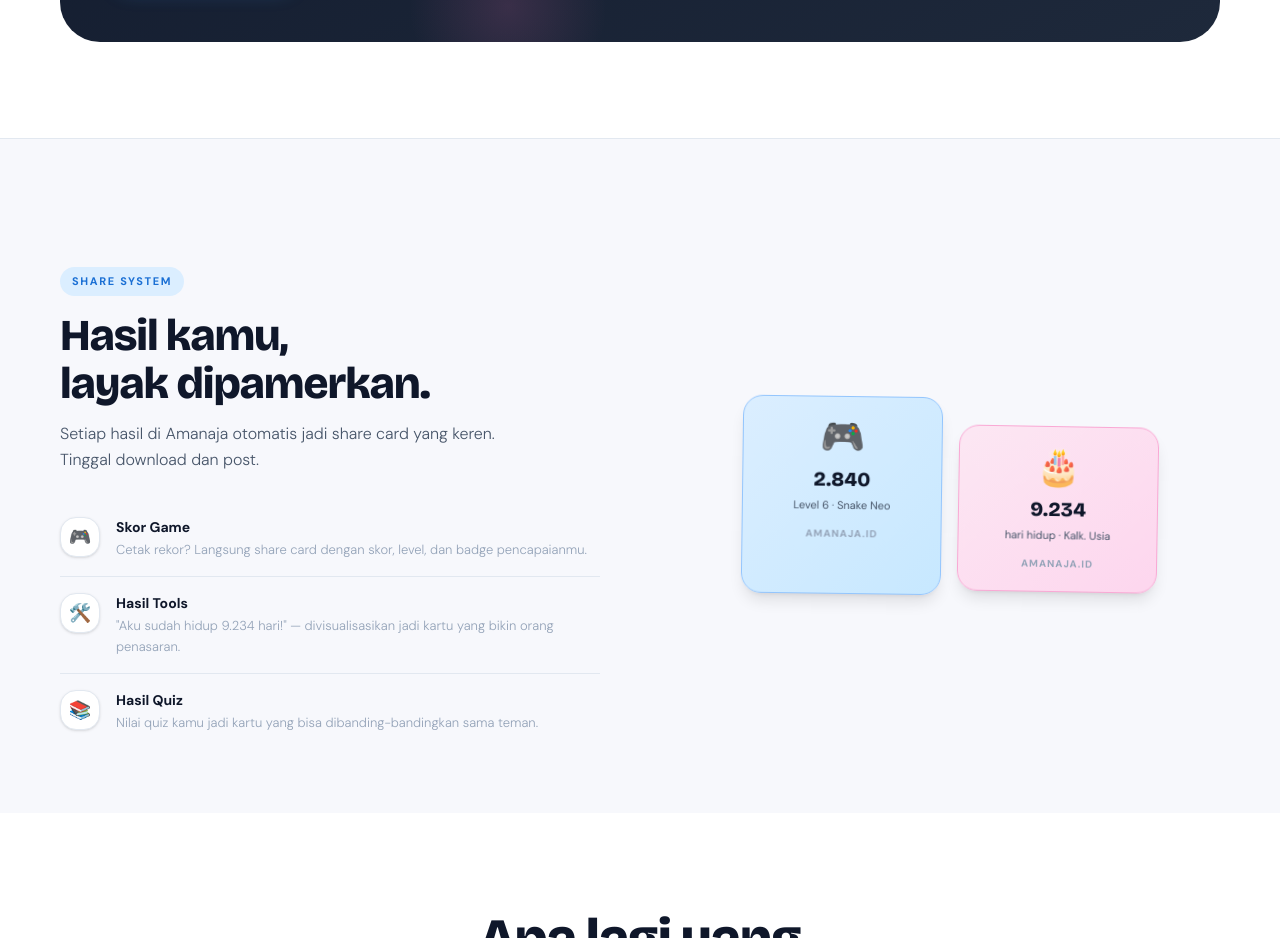
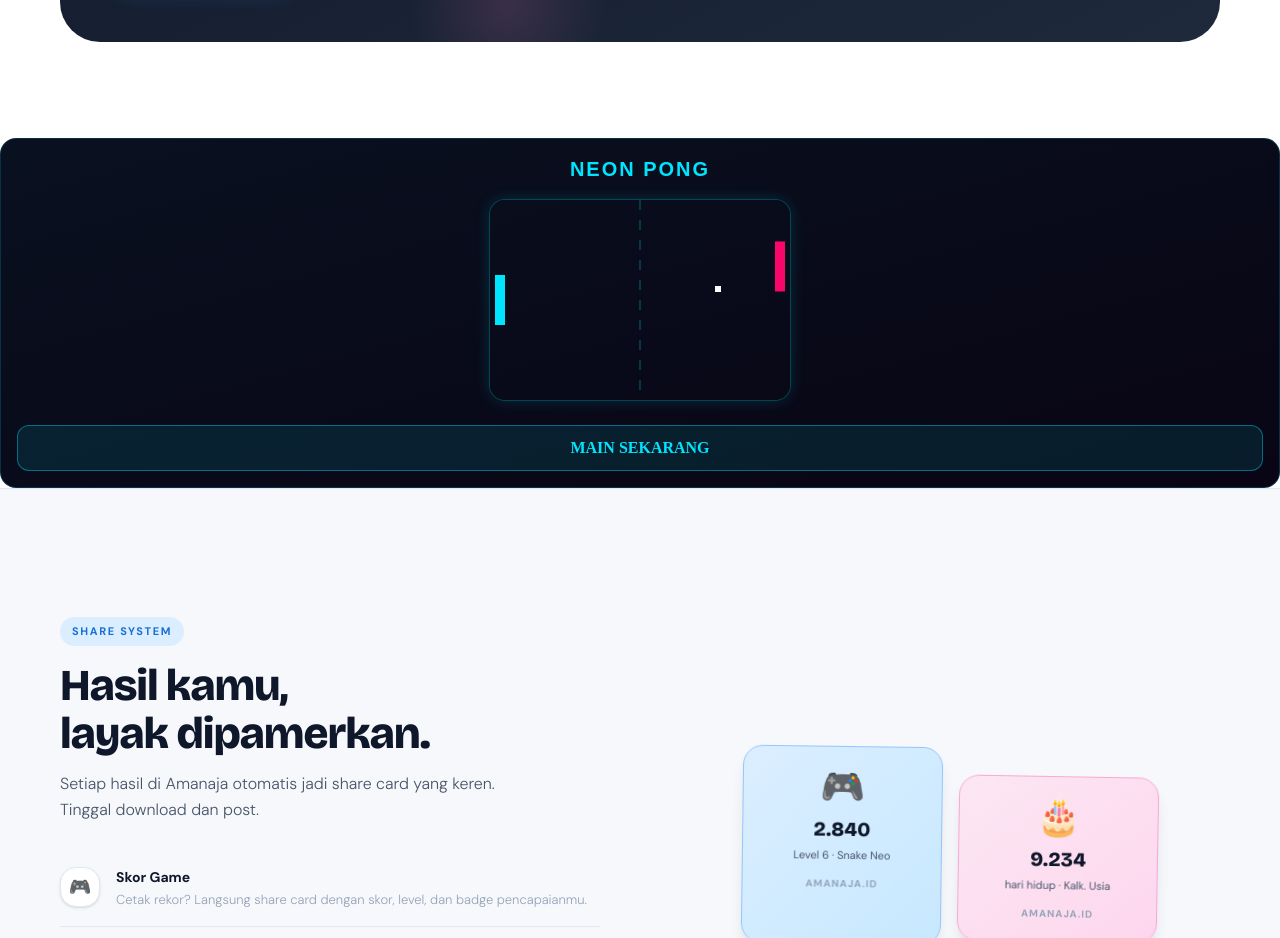
Before and after one commit to mhaekall/amanaja, a Next.js app: page / in a window 1280 px wide. Shown: the part 2073-3011 px from the top of the page. Built offline with nearby package versions, Linux system fonts and the light colour scheme.

Commit message:
Add NeonPongPreview component to the page

```diff
--- a/app/page.tsx
+++ b/app/page.tsx
@@ -6,6 +6,7 @@ import HeroSection from "@/components/hero-section"
 import StatsStrip from "@/components/stats-strip"
 import CategoriesSection from "@/components/categories-section"
 import FeaturedGame from "@/components/featured-game"
+import NeonPongPreview from "@/components/neon-pong-preview"
 import ShareSection from "@/components/share-section"
 import CtaSection from "@/components/cta-section"
 import Footer from "@/components/footer"
@@ -19,6 +20,7 @@ export default function Home() {
         <StatsStrip />
         <CategoriesSection />
         <FeaturedGame />
+        <NeonPongPreview />
         <ShareSection />
         <CtaSection />
         <Footer />
```
